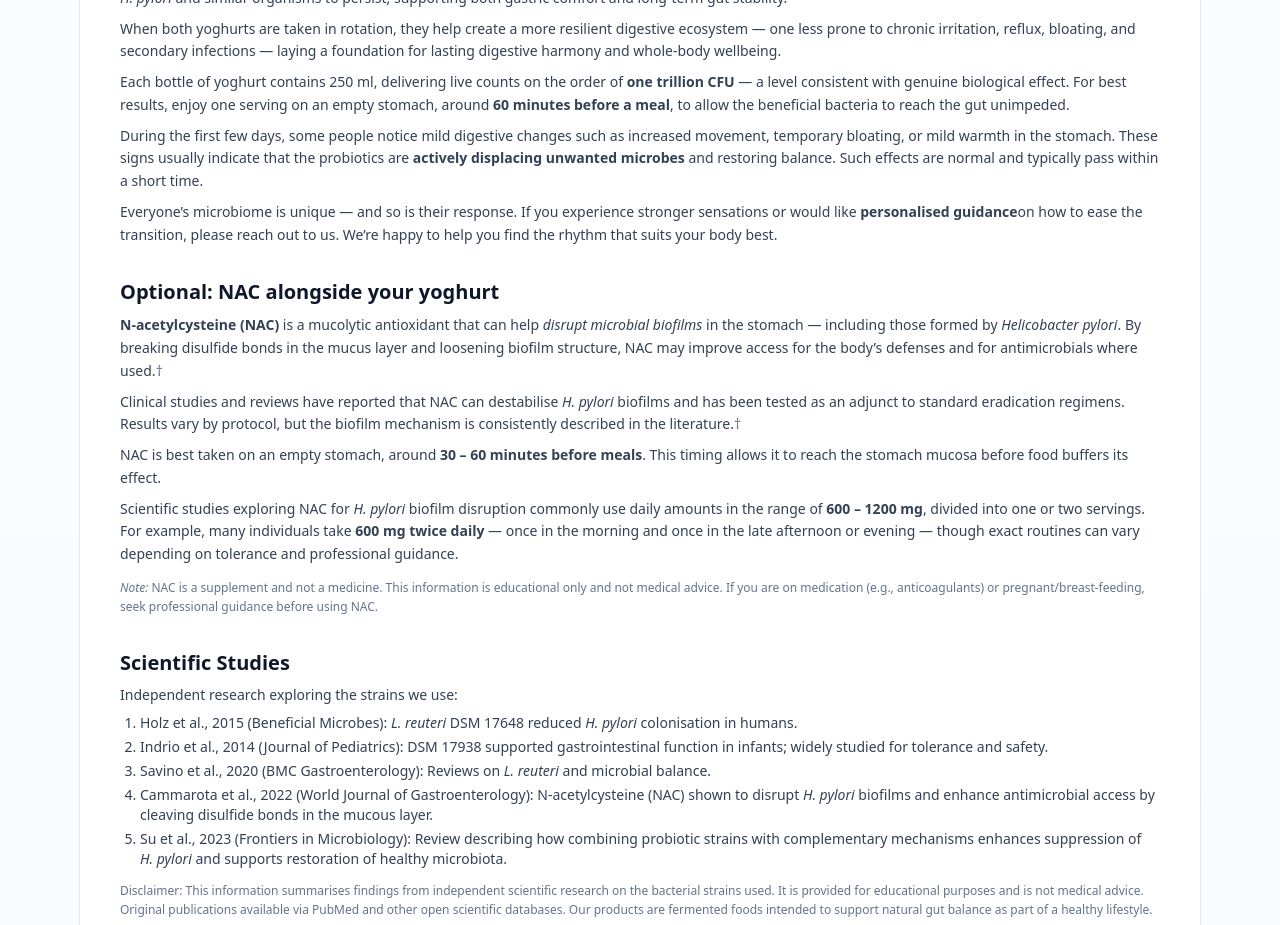
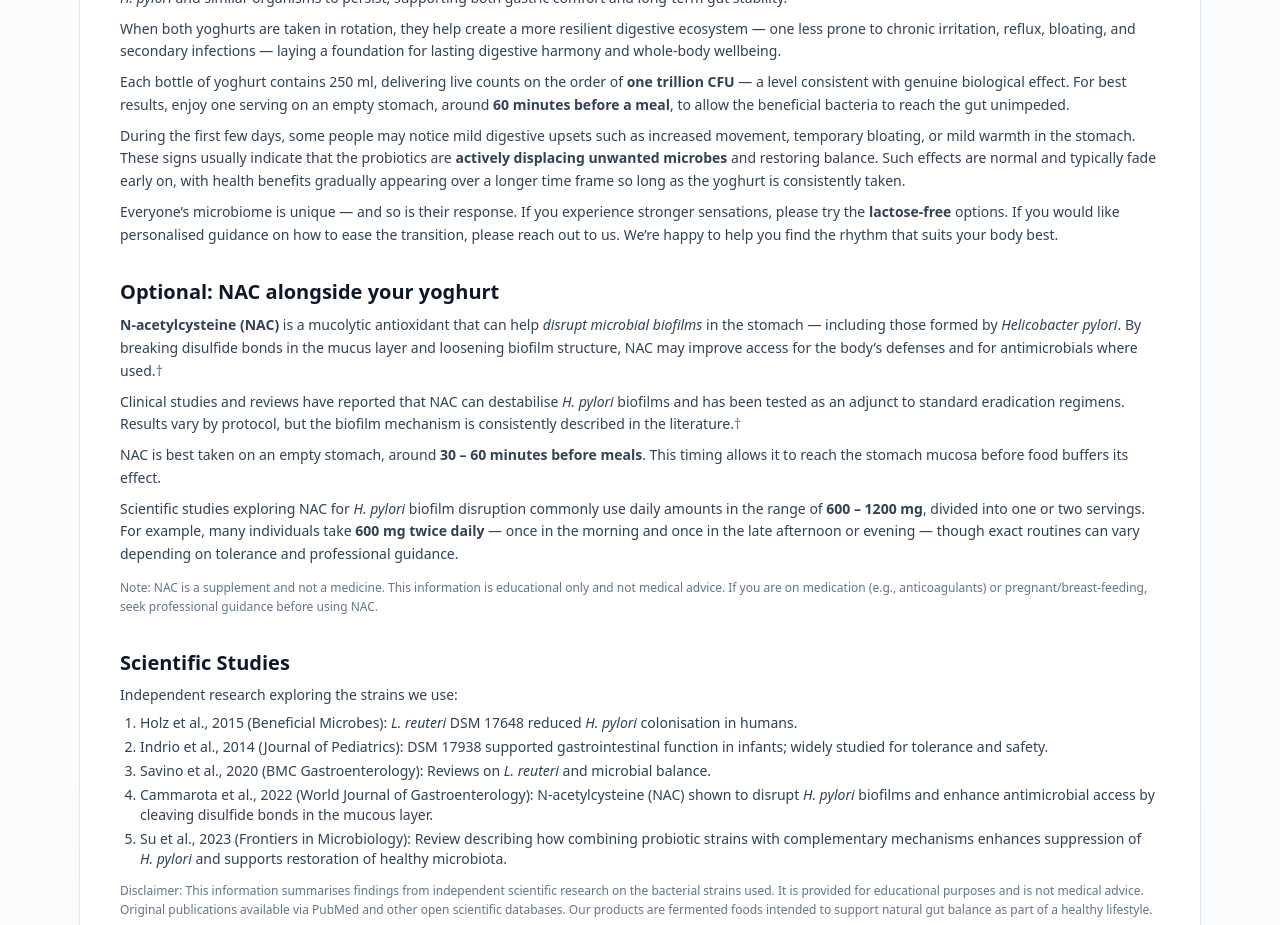
Before and after one commit to ZainAkuji/Yoghurt-of-Youth, a React (Vite) app: page / in a window 1280 px wide. Shown: the part 2840-3765 px from the top of the page. Built offline with nearby package versions, Linux system fonts and the light colour scheme.

Commit message:
Update App.tsx

```diff
--- a/src/App.tsx
+++ b/src/App.tsx
@@ -228,16 +228,17 @@ function AboutSection() {
         </p>
 
         <p className="mt-2 text-slate-700 text-sm leading-relaxed">
-          During the first few days, some people notice mild digestive changes such as increased movement,
+          During the first few days, some people may notice mild digestive upsets such as increased movement,
           temporary bloating, or mild warmth in the stomach. These signs usually indicate that the
           probiotics are <strong>actively displacing unwanted microbes</strong> and restoring balance.
-          Such effects are normal and typically pass within a short time.
+          Such effects are normal and typically fade early on, with health benefits gradually appearing
+          over a longer time frame so long as the yoghurt is consistently taken.
         </p>
 
         <p className="mt-2 text-slate-700 text-sm leading-relaxed">
           Everyone’s microbiome is unique — and so is their response.
-          If you experience stronger sensations or would like <strong>personalised guidance</strong>
-          on how to ease the transition, please reach out to us.
+          If you experience stronger sensations, please try the <strong>lactose-free</strong> options.
+          If you would like personalised guidance on how to ease the transition, please reach out to us.
           We’re happy to help you find the rhythm that suits your body best.
         </p>
 
@@ -269,7 +270,7 @@ function AboutSection() {
           and professional guidance.
         </p>
         <p className="mt-3 text-slate-500 text-xs leading-relaxed">
-          <em>Note:</em> NAC is a supplement and not a medicine. This information is educational only and
+          Note: NAC is a supplement and not a medicine. This information is educational only and
           not medical advice. If you are on medication (e.g., anticoagulants) or pregnant/breast-feeding, seek professional
           guidance before using NAC.
         </p>
```
